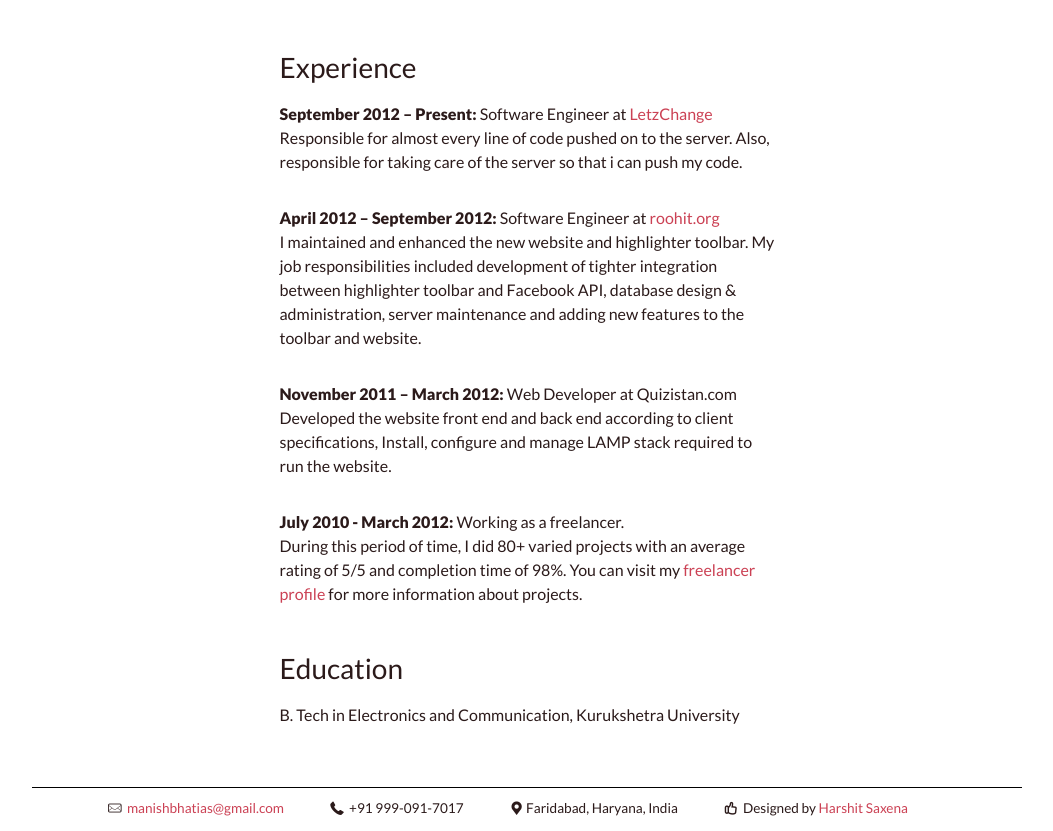
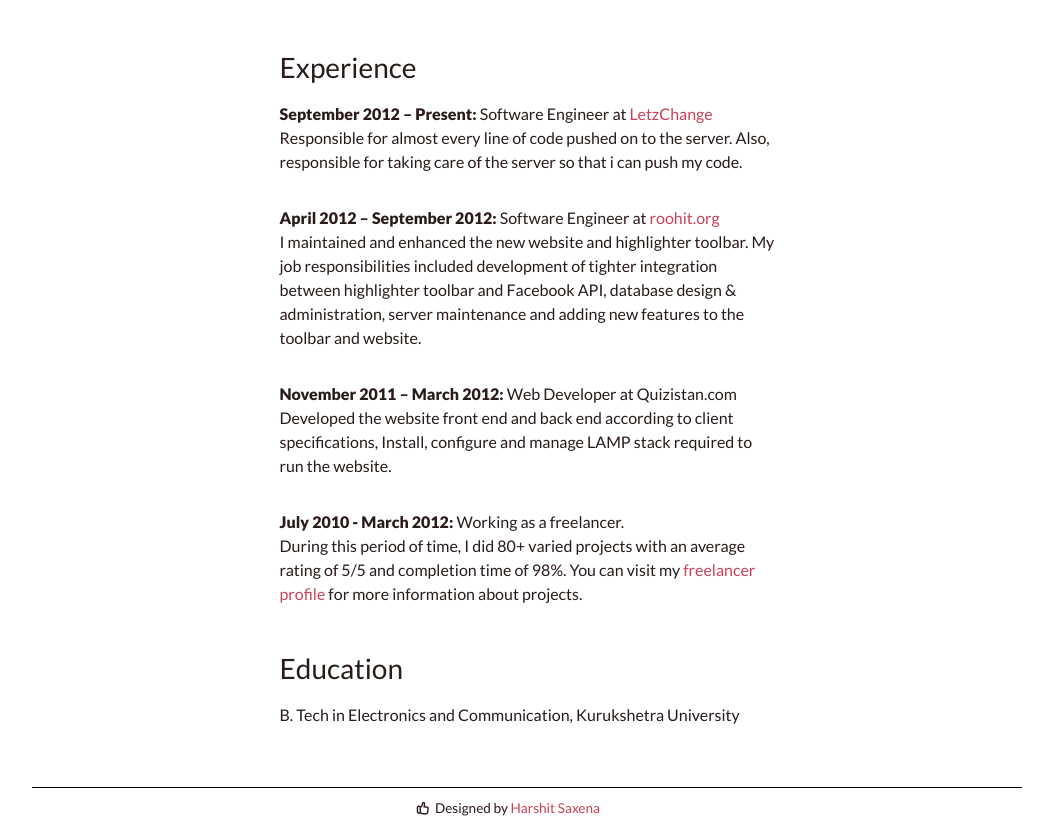
Before and after one commit to manishbhatias/manishbhatias.github.io, a plain HTML site: page resume/index.html in a window 1280 px wide. Shown: the part 92-923 px from the top of the page, without its empty margins (113-1166 px from the left). Drawn offline with nearby package versions, Linux system fonts and the light colour scheme.

Commit message:
Remove personal contact details from site

```diff
--- a/resume/index.html
+++ b/resume/index.html
@@ -33,7 +33,7 @@
                                 <a href="index.html" class="active">Résumé</a>
                             </li>
                             <li class="final">
-                                <a href="mailto:manishbhatias@gmail.com">Contact</a>
+                                <a href="https://www.linkedin.com/in/manishbhatias/">Contact</a>
                             </li>
                         </ul>
                     </nav>
@@ -91,9 +91,6 @@ Install, configure and manage LAMP stack required to run the website.</p>
         </div>
         <footer id="site-footer" class="centered">
             <ul>
-                <li><span class="icon-mail-1"></span> <a href="mailto:manishbhatias@gmail.com">manishbhatias@gmail.com</a></li>
-                <li><span class="icon-phone"></span> +91 999-091-7017</li>
-                <li><span class="icon-location"></span>Faridabad, Haryana, India</li>
                 <li><span class="icon-thumbs-up"></span> Designed by <a href="http://www.harshitsaxena.in" rel="external" target="_blank">Harshit Saxena</a>
             </ul>
         </footer>
```
Also changed, not shown: index.html (+1 -4 lines), portfolio/index.html (+1 -4 lines).
